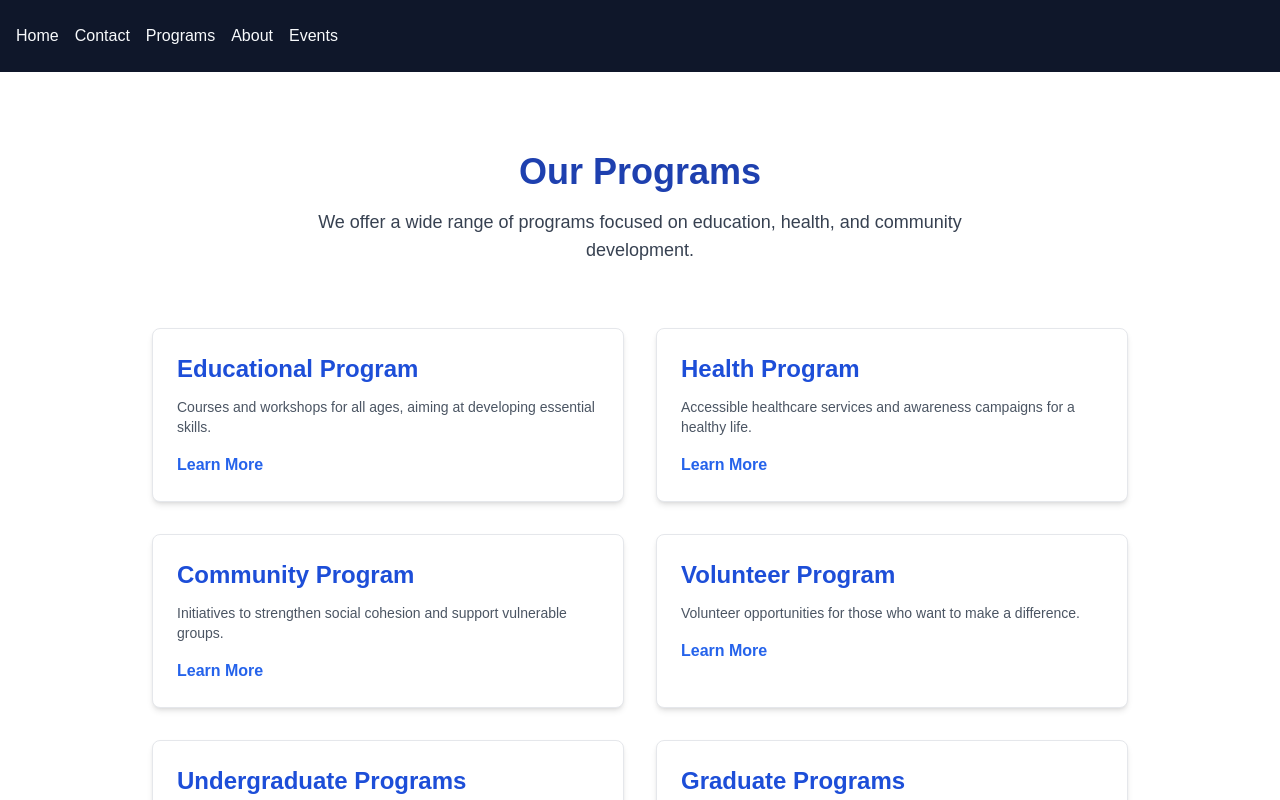
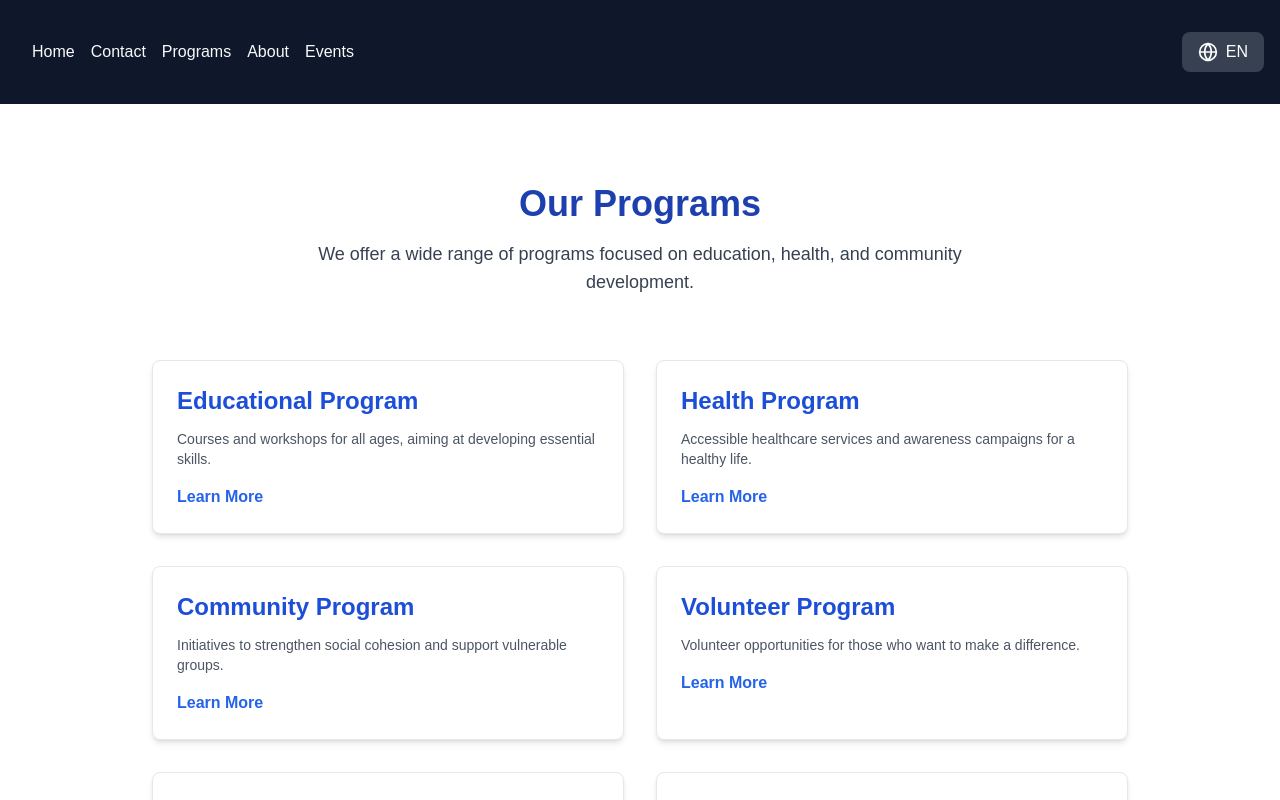
Before and after one commit to Ericsilvaa/app_next_i18n, a Next.js app: page /en/programs in a window 1280 px wide. Shown: the top 800 px of the page. Built offline with nearby package versions, Linux system fonts and the light colour scheme.

Commit message:
feat: add locale switcher component and constants for locale options

```diff
--- a/src/components/Header.tsx
+++ b/src/components/Header.tsx
@@ -1,9 +1,14 @@
+'use client'
+
+import { localeOptions } from '@/constants/LocalOptions'
 import NavBar from './NavBar'
+import LocaleSwitcher from './switcher/LocaleSwitcher'
 
 function Header() {
   return (
-    <header className='bg-primary text-primary-foreground'>
+    <header className='bg-primary text-primary-foreground p-4 flex justify-between items-center'>
       <NavBar />
+      <LocaleSwitcher options={localeOptions} />
     </header>
   )
 }
--- /dev/null
+++ b/src/components/switcher/LocaleSwitcher.tsx
@@ -0,0 +1,61 @@
+'use client'
+
+import clsx from 'clsx'
+import { Globe } from 'lucide-react'
+import { usePathname, useRouter } from 'next/navigation'
+import { useState } from 'react'
+
+type LocaleSwitcherProps = {
+  options: { value: string; label: string }[]
+}
+
+export default function LocaleSwitcher({ options }: LocaleSwitcherProps) {
+  const router = useRouter()
+  const pathname = usePathname()
+  const [isOpen, setIsOpen] = useState(false)
+
+  const currentLocale = pathname.split('/')[1] || 'en'
+
+  function handleLocaleClick(locale: string) {
+    if (locale !== currentLocale) {
+      router.replace(`/${locale}${pathname.substring(3)}`)
+    }
+    setIsOpen(false)
+  }
+
+  return (
+    <div className='relative inline-block text-left'>
+      {/* Botão de Seleção */}
+      <button
+        className='flex items-center px-4 py-2 bg-gray-700 text-white font-medium rounded-lg hover:bg-gray-600 focus:outline-none focus:ring-2 focus:ring-gray-500 transition'
+        onClick={() => setIsOpen((prev) => !prev)}
+      >
+        <Globe className='w-5 h-5 mr-2' />
+        {currentLocale.toUpperCase()}
+      </button>
+
+      {/* Dropdown Menu */}
+      {isOpen && (
+        <div className='absolute right-0 mt-2 w-32 bg-white rounded-lg shadow-lg border border-gray-200 z-10'>
+          <ul className='py-1'>
+            {options.map((option) => (
+              <li
+                key={option.value}
+                onClick={() => handleLocaleClick(option.value)}
+                className={clsx(
+                  'px-4 py-2 text-gray-700 hover:bg-gray-100 cursor-pointer',
+                  {
+                    'font-semibold text-gray-800':
+                      option.value === currentLocale
+                  }
+                )}
+              >
+                {option.label}
+              </li>
+            ))}
+          </ul>
+        </div>
+      )}
+    </div>
+  )
+}
--- /dev/null
+++ b/src/constants/LocalOptions.tsx
@@ -0,0 +1,8 @@
+const localeOptions = [
+  { value: 'pt', label: '🇧🇷 PT' },
+  { value: 'en', label: '🇺🇸 EN' },
+  { value: 'es', label: '🇪🇸 ES' },
+  { value: 'it', label: '🇮🇹 IT' }
+]
+
+export { localeOptions }
--- a/src/navigation.ts
+++ b/src/navigation.ts
@@ -1,7 +1,7 @@
 import { createNavigation } from 'next-intl/navigation'
 
 import { LocalePrefix, Pathnames } from 'next-intl/routing'
-export const locales = ['en', 'pt'] as const
+export const locales = ['en', 'pt', 'it', 'es'] as const
 
 export type Locales = typeof locales
 
```
